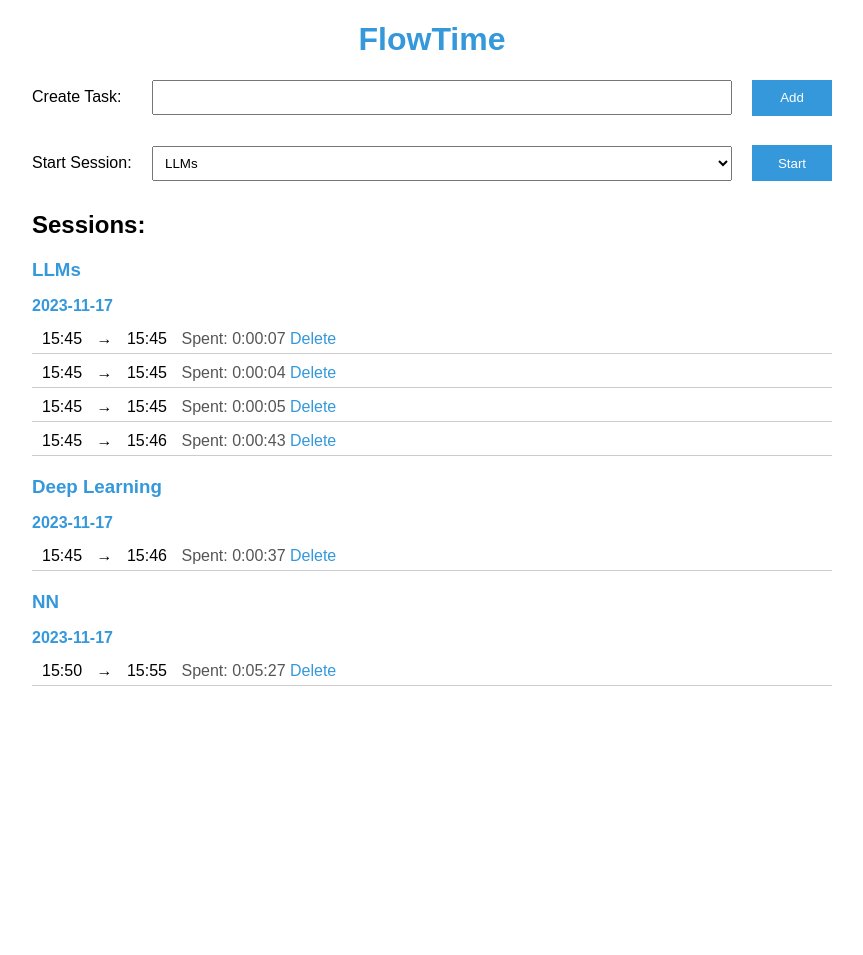
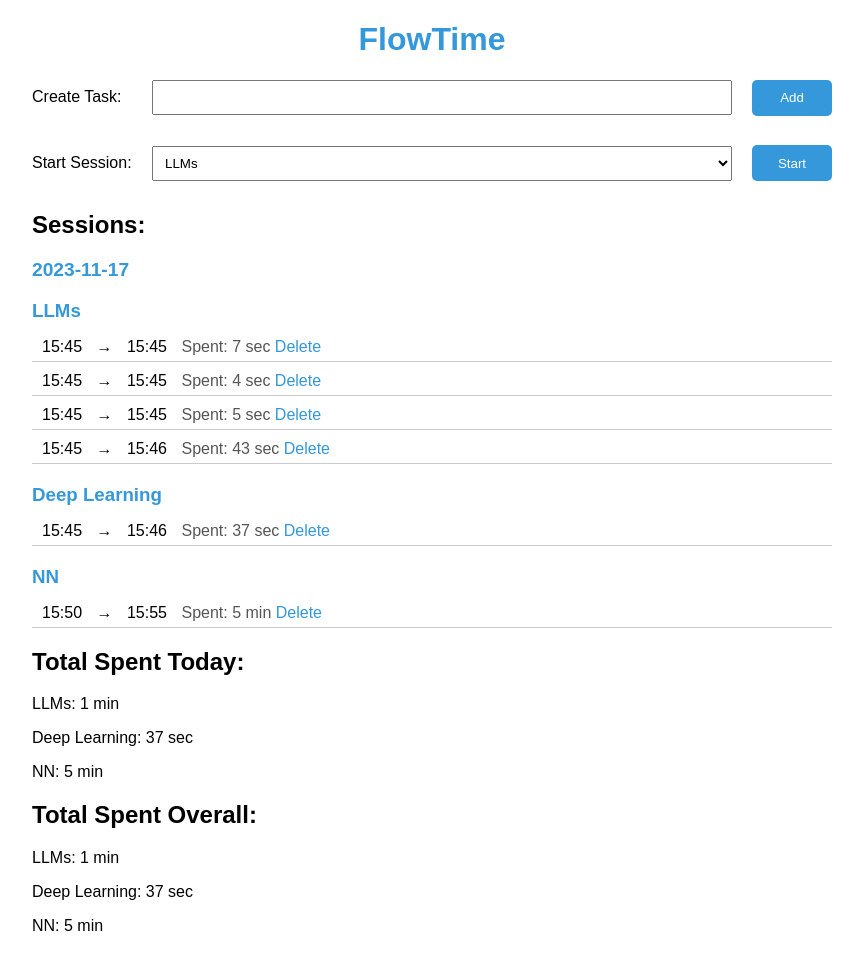
Before and after one commit to eljanmahammadli/fun-stuff, a Flask app: page / in a window 1280 px wide. Shown: the whole page, without its empty margins (208-1071 px from the left). Before the commit the page ends 686 px from the top, so only its background shows below. Run offline with Flask 3, Linux system fonts and the light colour scheme; data comes from the database, SQL or seed files in the repository; both versions use the stored data as it was after the commit.

Commit message:
changed grouping and added total stats

```diff
--- a/flowtime/app.py
+++ b/flowtime/app.py
@@ -1,7 +1,6 @@
 from flask import Flask, render_template, request, redirect, url_for
 from flask_sqlalchemy import SQLAlchemy
 from datetime import datetime, timedelta
-import humanize
 
 app = Flask(__name__)
 app.config["SQLALCHEMY_DATABASE_URI"] = "sqlite:///tasks.db"
@@ -19,21 +18,43 @@ class Session(db.Model):
     task_id = db.Column(db.Integer, db.ForeignKey("task.id"), nullable=False)
     start_time = db.Column(db.DateTime, default=datetime.utcnow)
     end_time = db.Column(db.DateTime)
+    spent_time = db.Column(db.Interval)
 
 
 @app.route("/")
 def index():
     tasks = Task.query.all()
-    # finished_sessions = Session.query.filter(
-    #     Session.start_time.isnot(None), Session.end_time.isnot(None)
-    # ).all()
+    today = datetime.utcnow().date()
+
+    # Calculate total spent time for each task today
+    today_totals = {}
+    for task in tasks:
+        task_sessions_today = Session.query.filter(
+            Session.task_id == task.id, Session.start_time >= today, Session.end_time.isnot(None)
+        ).all()
+        total_time = sum(
+            (session.end_time - session.start_time for session in task_sessions_today), timedelta()
+        )
+        today_totals[task.name] = total_time
+
+    # Calculate total spent time for each task overall
+    all_time_totals = {}
+    for task in tasks:
+        all_sessions = (
+            Session.query.filter_by(task_id=task.id).filter(Session.end_time.isnot(None)).all()
+        )
+        total_time_all = sum(
+            (session.end_time - session.start_time for session in all_sessions), timedelta()
+        )
+        all_time_totals[task.name] = total_time_all
 
     return render_template(
         "index.html",
         tasks=tasks,
         format_time=format_time,
-        format_relative_time=format_relative_time,
         group_sessions_by_date=group_sessions_by_date,
+        today_totals=today_totals,
+        all_time_totals=all_time_totals,
     )
 
 
@@ -65,6 +86,7 @@ def end_session(session_id):
 
     if session and not session.end_time:
         session.end_time = datetime.utcnow()
+        session.spent_time = session.end_time - session.start_time
         db.session.commit()
 
     return redirect(url_for("index"))
@@ -87,22 +109,38 @@ def delete_session(session_id):
     return redirect(url_for("index"))
 
 
-def format_time(seconds):
-    return str(timedelta(seconds=seconds))
+def format_time(raw_time):
+    # If raw_time is an integer, assume it represents seconds
+    if isinstance(raw_time, int):
+        timedelta_obj = timedelta(seconds=raw_time)
+    elif isinstance(raw_time, timedelta):
+        timedelta_obj = raw_time
+    else:
+        raise ValueError("raw_time must be either an integer or a timedelta object")
+
+    # Extract components (hours, minutes, seconds)
+    hours, remainder = divmod(timedelta_obj.seconds, 3600)
+    minutes, seconds = divmod(remainder, 60)
+
+    # Format the time based on components
+    if hours > 0:
+        return f"{hours} hour {minutes} min"
+    elif minutes > 0:
+        return f"{minutes} min"
+    else:
+        return f"{seconds} sec"
 
 
-def format_relative_time(start_time, end_time):
-    if end_time:
-        return humanize.naturaldelta(end_time - start_time)
-    else:
-        return "Ongoing"
-
-
-def group_sessions_by_date(sessions):
+def group_sessions_by_date(tasks):
     grouped_sessions = {}
-    for session in sessions:
-        session_date = session.start_time.date()
-        grouped_sessions.setdefault(session_date, []).append(session)
+    for task in tasks:
+        for session in task.sessions:
+            session_date = session.start_time.date()
+            if session_date not in grouped_sessions:
+                grouped_sessions[session_date] = {}
+            if task.name not in grouped_sessions[session_date]:
+                grouped_sessions[session_date][task.name] = []
+            grouped_sessions[session_date][task.name].append(session)
     return grouped_sessions
 
 
--- a/flowtime/static/styles.css
+++ b/flowtime/static/styles.css
@@ -1,5 +1,3 @@
-/* File: static/styles.css */
-
 body {
     font-family: 'Arial', sans-serif;
     margin: 20px;
@@ -51,7 +49,6 @@ select {
 
 button {
     flex: 0 0 80px;
-    /* Set a fixed width for buttons */
     padding: 8px 10px;
     background-color: #3498db;
     color: #fff;
@@ -59,11 +56,16 @@ button {
     cursor: pointer;
     height: 36px;
     box-sizing: border-box;
+
+    /* Add rounded edges */
+    border-radius: 5px;
 }
 
 button:hover {
     background-color: #2980b9;
 }
+
+
 
 ul {
     list-style-type: none;
@@ -92,6 +94,7 @@ ul {
 .date {
     color: #3498db;
     font-weight: bold;
+    font-size: larger;
 }
 
 .session {
@@ -108,9 +111,12 @@ ul {
     color: #555;
 }
 
+
 .end-session {
     text-decoration: none;
     color: #3498db;
+    border-radius: 5px;
+    /* Rounded edges */
 }
 
 .end-session:hover {
--- a/flowtime/templates/index.html
+++ b/flowtime/templates/index.html
@@ -1,4 +1,3 @@
-<!-- File: templates/index.html -->
 <!DOCTYPE html>
 <html lang="en">
 
@@ -33,21 +32,20 @@
 
         <!-- List of sessions -->
         <h2>Sessions:</h2>
-        {% for task in tasks %}
-        {% if task.sessions %}
+        {% set grouped_sessions = group_sessions_by_date(tasks) %}
+        {% for date, task_sessions in grouped_sessions.items() %}
+        <div class="date">{{ date.strftime('%Y-%m-%d') }}</div>
+        {% for task_name, sessions in task_sessions.items() %}
         <div class="task-sessions">
-            <h3>{{ task.name }}</h3>
-            {% set grouped_sessions = group_sessions_by_date(task.sessions) %}
+            <h3>{{ task_name }}</h3>
             <ul>
-                {% for date, sessions in grouped_sessions.items() %}
-                <li class="date">{{ date.strftime('%Y-%m-%d') }}</li>
                 {% for session in sessions %}
                 <li class="session">
                     <span class="time">{{ session.start_time.strftime('%H:%M') }}</span>
                     <span> → </span>
                     {% if session.end_time %}
                     <span class="time">{{ session.end_time.strftime('%H:%M') }}</span>
-                    <span class="spent">Spent: {{ format_time((session.end_time - session.start_time).seconds) }}</span>
+                    <span class="spent">Spent: {{ format_time(session.spent_time) }}</span>
                     {% else %}
                     <a class="end-session" href="{{ url_for('end_session', session_id=session.id) }}">End</a>
                     {% endif %}
@@ -55,13 +53,22 @@
                         href="{{ url_for('delete_session', session_id=session.id) }}">Delete</a>
                 </li>
                 {% endfor %}
-                {% endfor %}
             </ul>
         </div>
-        {% endif %}
+        {% endfor %}
         {% endfor %}
 
+        <!-- ... -->
+        <h2>Total Spent Today:</h2>
+        {% for task_name, total_time in today_totals.items() %}
+        <p>{{ task_name }}: {{ format_time(total_time) }}</p>
+        {% endfor %}
 
+        <!-- Display total spent time for each task overall -->
+        <h2>Total Spent Overall:</h2>
+        {% for task_name, total_time_all in all_time_totals.items() %}
+        <p>{{ task_name }}: {{ format_time(total_time_all) }}</p>
+        {% endfor %}
 
     </div>
 </body>
```
Also changed, not shown: flowtime/instance/tasks.db.
